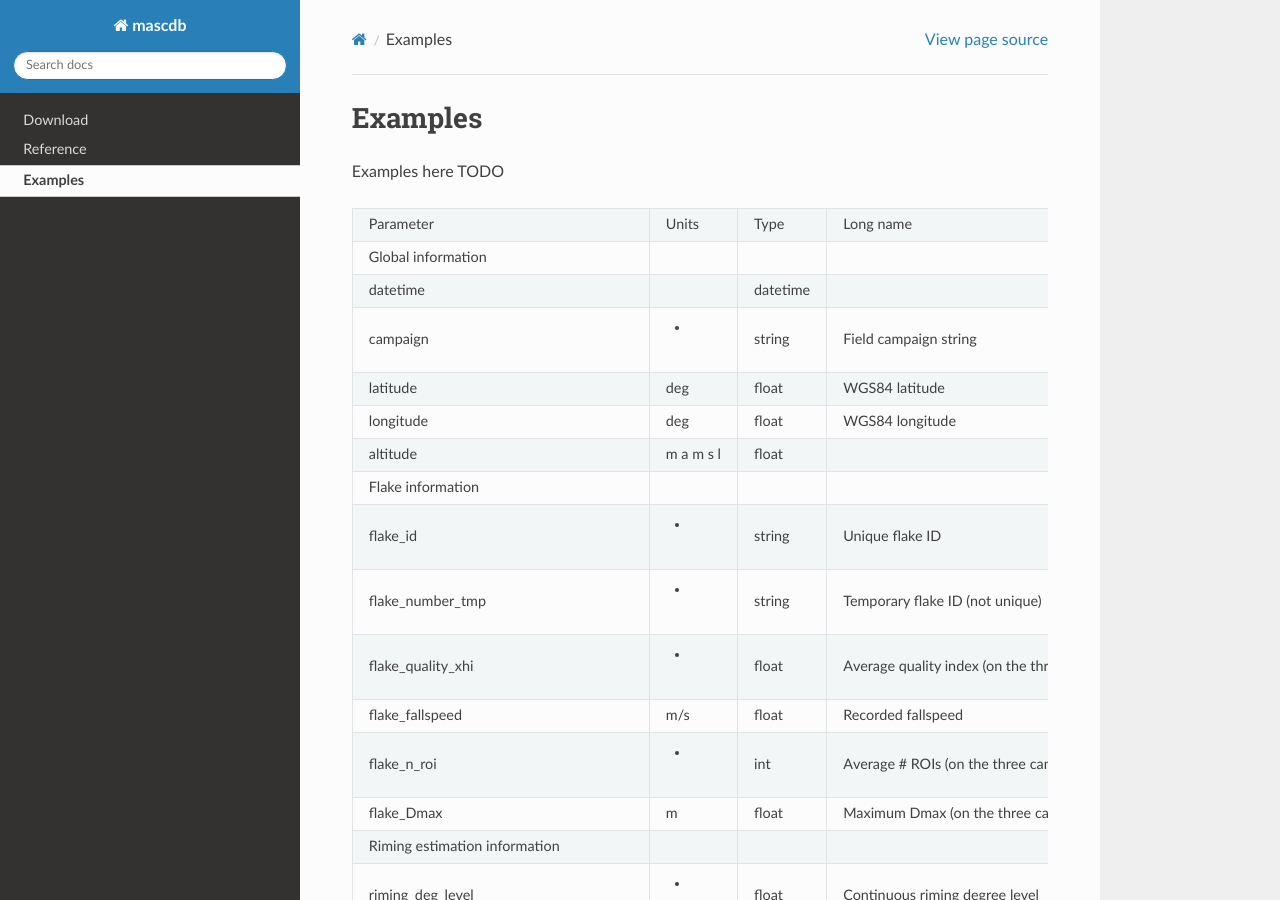
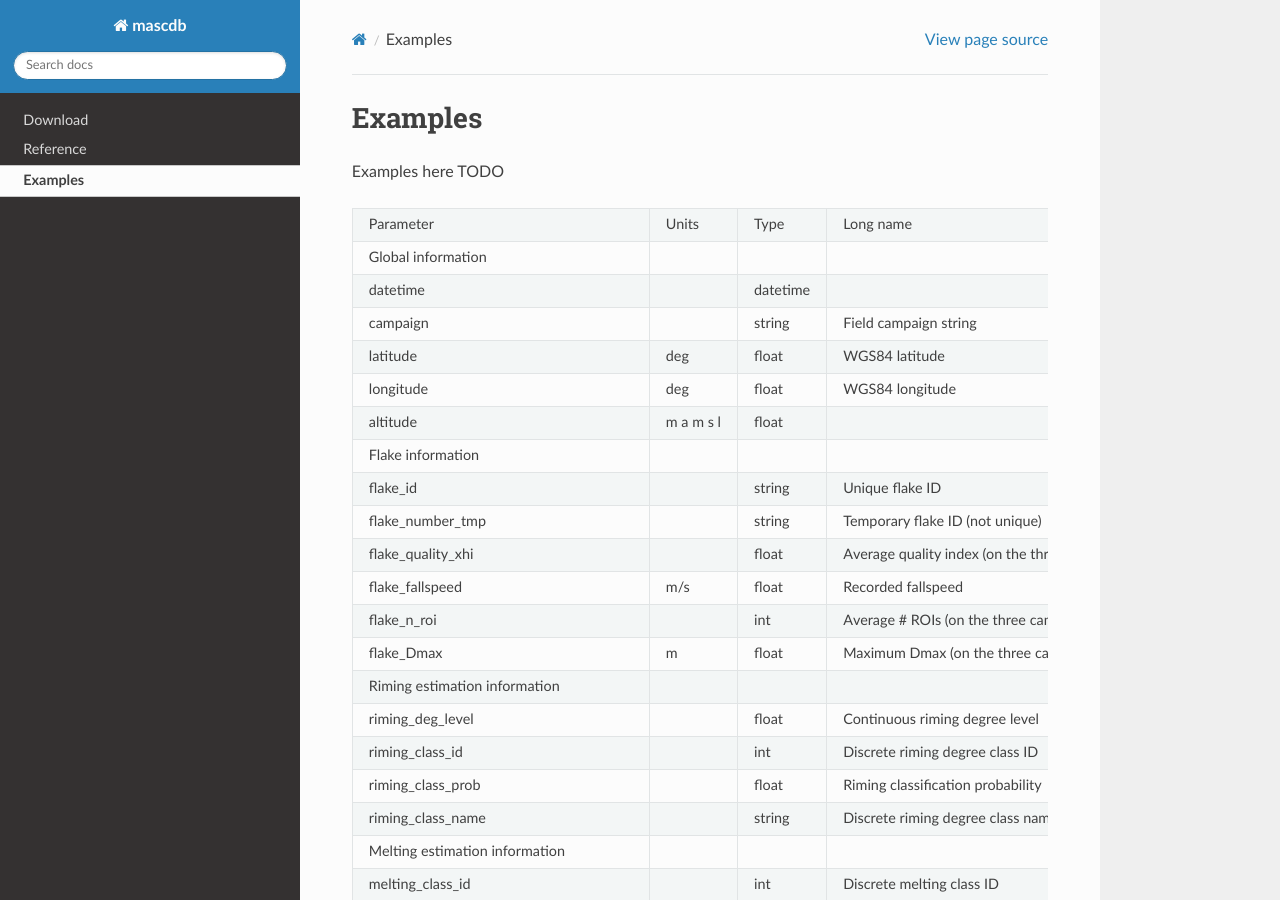
Before and after one commit to ltelab/pymascdb, a Sphinx documentation site: the page built from docs/source/examples.rst, in a window 1280 px wide and 900 px high. Built offline with Sphinx 7.4.7 and the Read the Docs theme 2.0.0, drawn with Linux system fonts in a browser that asks for light colours.

```diff
--- a/docs/source/examples.rst
+++ b/docs/source/examples.rst
@@ -11,7 +11,7 @@ Examples here TODO
 +-----------------------------------------+-----------+----------+-----------------------+-------------------------------------------------+
 | datetime                                |           | datetime |                       |                                                 |
 +-----------------------------------------+-----------+----------+-----------------------+-------------------------------------------------+
-| campaign                                | -         | string   | Field campaign string |                                                 |
+| campaign                                |           | string   | Field campaign string |                                                 |
 +-----------------------------------------+-----------+----------+-----------------------+-------------------------------------------------+
 | latitude                                | deg       | float    | WGS84 latitude        |                                                 |
 +-----------------------------------------+-----------+----------+-----------------------+-------------------------------------------------+
@@ -21,18 +21,18 @@ Examples here TODO
 +-----------------------------------------+-----------+----------+-----------------------+-------------------------------------------------+
 |            Flake information            |           |          |                       |                                                 |
 +-----------------------------------------+-----------+----------+-----------------------+-------------------------------------------------+
-| flake_id                                | -         | string   | Unique flake ID       | e.g. 2015.02.10_11.55.10_flake_4                |
+| flake_id                                |           | string   | Unique flake ID       | e.g. 2015.02.10_11.55.10_flake_4                |
 |                                         |           |          |                       | YYYY.MM.DD_HH.mm.ss_flake_flake_number_tmp      |
 +-----------------------------------------+-----------+----------+-----------------------+-------------------------------------------------+
-| flake_number_tmp                        | -         | string   | Temporary flake ID    |                                                 |
+| flake_number_tmp                        |           | string   | Temporary flake ID    |                                                 |
 |                                         |           |          | (not unique)          |                                                 |
 +-----------------------------------------+-----------+----------+-----------------------+-------------------------------------------------+
-| flake_quality_xhi                       | -         | float    | Average quality index | $\chi$ in Praz et al, 2017 citePraz             |
+| flake_quality_xhi                       |           | float    | Average quality index | $\chi$ in Praz et al, 2017 citePraz             |
 |                                         |           |          | (on the three cams)   |                                                 |
 +-----------------------------------------+-----------+----------+-----------------------+-------------------------------------------------+
 | flake_fallspeed                         | m/s       | float    | Recorded fallspeed    |                                                 |
 +-----------------------------------------+-----------+----------+-----------------------+-------------------------------------------------+
-| flake_n_roi                             | -         | int      | Average # ROIs        |                                                 |
+| flake_n_roi                             |           | int      | Average # ROIs        |                                                 |
 |                                         |           |          | (on the three cams)   |                                                 |
 +-----------------------------------------+-----------+----------+-----------------------+-------------------------------------------------+
 | flake_Dmax                              | m         | float    | Maximum Dmax          | Table A1:4 Praz et al, 2017 citePraz            |
@@ -40,41 +40,41 @@ Examples here TODO
 +-----------------------------------------+-----------+----------+-----------------------+-------------------------------------------------+
 |      Riming estimation information      |           |          |                       |                                                 |
 +-----------------------------------------+-----------+----------+-----------------------+-------------------------------------------------+
-| riming_deg_level                        | -         | float    | Continuous riming     | $R_c$ in Praz et al, 2017 citePraz              |
+| riming_deg_level                        |           | float    | Continuous riming     | $R_c$ in Praz et al, 2017 citePraz              |
 |                                         |           |          | degree level          |                                                 |
 +-----------------------------------------+-----------+----------+-----------------------+-------------------------------------------------+
-| riming_class_id                         | -         | int      | Discrete riming       | Praz et al, 2017 citePraz                       |
+| riming_class_id                         |           | int      | Discrete riming       | Praz et al, 2017 citePraz                       |
 |                                         |           |          | degree class ID       | 0: undefined, 1: unrimed, 2: rimed              |
 |                                         |           |          |                       | 3: densely-rimed, 4: graupel-like, 5: graupel   |
 +-----------------------------------------+-----------+----------+-----------------------+-------------------------------------------------+
-| riming_class_prob                       | -         | float    | Riming classification | Praz et al, 2017 citePraz                       |
+| riming_class_prob                       |           | float    | Riming classification | Praz et al, 2017 citePraz                       |
 |                                         |           |          | probability           |                                                 |
 +-----------------------------------------+-----------+----------+-----------------------+-------------------------------------------------+
-| riming_class_name                       | -         | string   | Discrete riming       | See riming_class_id                             |
+| riming_class_name                       |           | string   | Discrete riming       | See riming_class_id                             |
 |                                         |           |          | degree class name     |                                                 |
 +-----------------------------------------+-----------+----------+-----------------------+-------------------------------------------------+
 |      Melting estimation information     |           |          |                       |                                                 |
 +-----------------------------------------+-----------+----------+-----------------------+-------------------------------------------------+
-| melting_class_id                        | -         | int      | Discrete melting      | Praz et al, 2017 citePraz                       |
+| melting_class_id                        |           | int      | Discrete melting      | Praz et al, 2017 citePraz                       |
 |                                         |           |          | class ID              | 0: dry, 1: melting                              |
 +-----------------------------------------+-----------+----------+-----------------------+-------------------------------------------------+
-| melting_prob                            | -         | float    | Melting probability   | Praz et al, 2017 citePraz                       |
+| melting_prob                            |           | float    | Melting probability   | Praz et al, 2017 citePraz                       |
 |                                         |           |          |                       | If rounded, it yields melting_class_id          |
 +-----------------------------------------+-----------+----------+-----------------------+-------------------------------------------------+
-| melting_class_name                      | -         | string   | Discrete melting      | See melting_class_id                            |
+| melting_class_name                      |           | string   | Discrete melting      | See melting_class_id                            |
 |                                         |           |          | class name            |                                                 |
 +-----------------------------------------+-----------+----------+-----------------------+-------------------------------------------------+
 | Hydrometeor type estimation information |           |          |                       |                                                 |
 +-----------------------------------------+-----------+----------+-----------------------+-------------------------------------------------+
-| snowflake_class_name                    | -         | string   | Hydrometeor           | Praz et al, 2017 citePraz                       |
+| snowflake_class_name                    |           | string   | Hydrometeor           | Praz et al, 2017 citePraz                       |
 |                                         |           |          | class name            | See snowflake_class_id                          |
 +-----------------------------------------+-----------+----------+-----------------------+-------------------------------------------------+
-| snowflake_class_id                      | -         | int      | Hydrometeor           | Praz et al, 2017 citePraz                       |
+| snowflake_class_id                      |           | int      | Hydrometeor           | Praz et al, 2017 citePraz                       |
 |                                         |           |          | class ID              | 1: small_particle, 2: columnar_crystal,         |
 |                                         |           |          |                       | 3: planar_crystal, 4: aggregate,                |
 |                                         |           |          |                       | 5: graupel, 6: columnar_planar_combination      |
 +-----------------------------------------+-----------+----------+-----------------------+-------------------------------------------------+
-| snowflake_class_prob                    | -         | float    | Classification        |                                                 |
+| snowflake_class_prob                    |           | float    | Classification        |                                                 |
 |                                         |           |          | probability           |                                                 |
 +-----------------------------------------+-----------+----------+-----------------------+-------------------------------------------------+
 |   3D reconstruction / mass estimation   |           |          |                       |                                                 |
@@ -101,16 +101,16 @@ Examples here TODO
 +-----------------------------------------+-----------+----------+-----------------------+-------------------------------------------------+
 |         Blowing snow estimation         |           |          |                       |                                                 |
 +-----------------------------------------+-----------+----------+-----------------------+-------------------------------------------------+
-| bs_normalized_angle                     | -         | float    | Blowing Snow          | Schaer et al 2020, citeSchaer                   |
+| bs_normalized_angle                     |           | float    | Blowing Snow          | Schaer et al 2020, citeSchaer                   |
 |                                         |           |          | normalized angle      | Pure precip. if $< 0.193$, Pure BS if $> 0.881$ |
 +-----------------------------------------+-----------+----------+-----------------------+-------------------------------------------------+
-| bs_mixing_ind                           | -         | float    | Blowing snow          | Schaer et al 2020, citeSchaer                   |
+| bs_mixing_ind                           |           | float    | Blowing snow          | Schaer et al 2020, citeSchaer                   |
 |                                         |           |          | mixing index          | Only defined in mixed BS/precip environments    |
 +-----------------------------------------+-----------+----------+-----------------------+-------------------------------------------------+
-| bs_precip_class_name                    | -         | string   | Blowing snow          | Schaer et al 2020, citeSchaer                   |
+| bs_precip_class_name                    |           | string   | Blowing snow          | Schaer et al 2020, citeSchaer                   |
 |                                         |           |          | class name            | See bs_precip_class_id                          |
 +-----------------------------------------+-----------+----------+-----------------------+-------------------------------------------------+
-| bs_precip_class_id                      | -         | int      | Blowing snow          | Schaer et al 2020, citeSchaer                   |
+| bs_precip_class_id                      |           | int      | Blowing snow          | Schaer et al 2020, citeSchaer                   |
 |                                         |           |          | class ID              | 0: undefined, 1: precip, 2: mixed,              |
 |                                         |           |          |                       | 3: blowing_snow                                 |
 +-----------------------------------------+-----------+----------+-----------------------+-------------------------------------------------+
```
